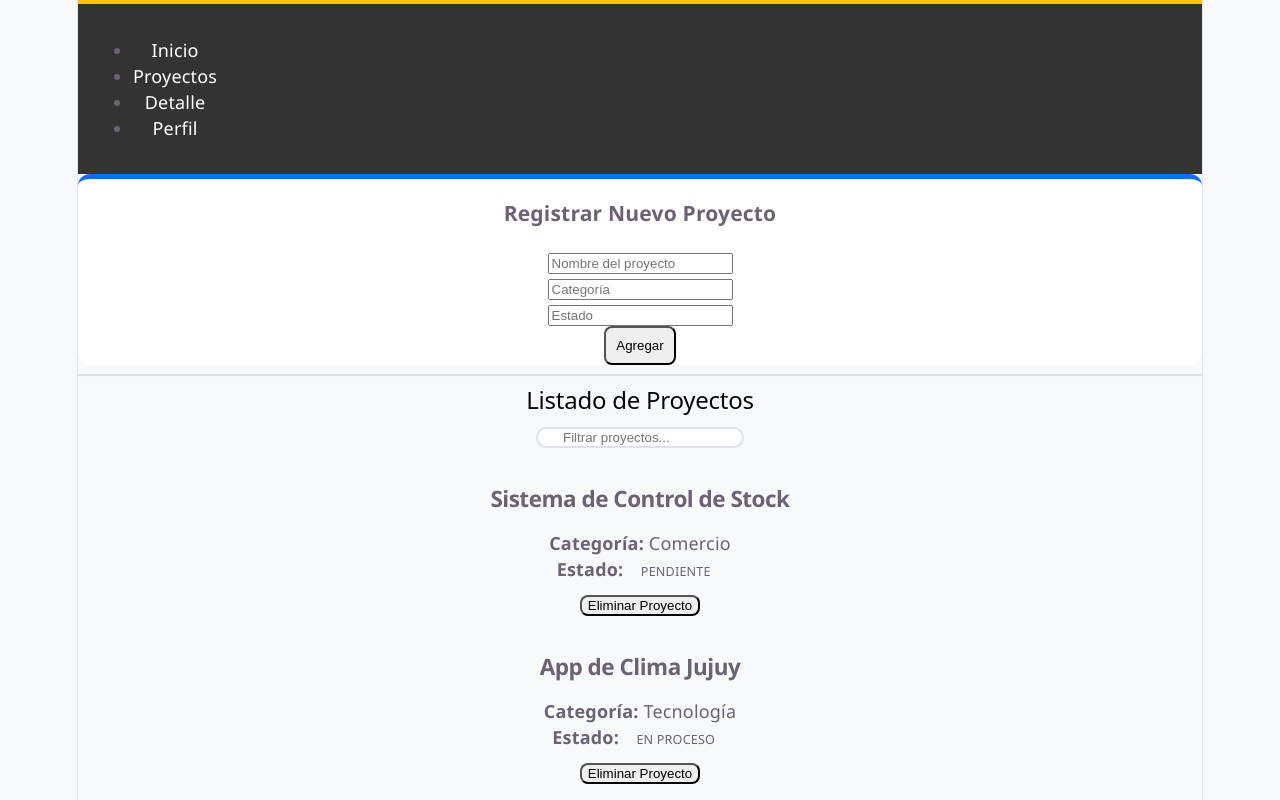
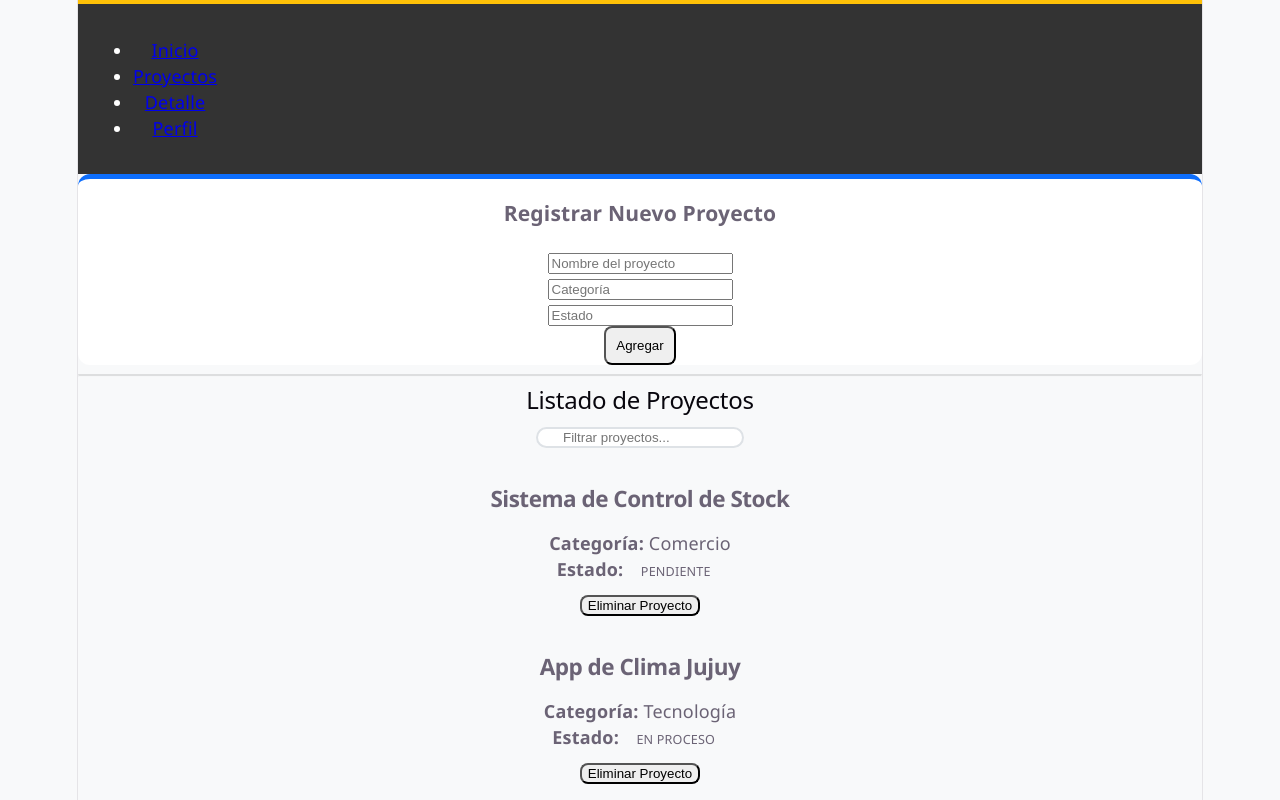
Before and after one commit to MartinAmante/pv_tp3_Grupo9, a React (Vite) app: page / in a window 1280 px wide. Shown: the top 800 px of the page. Built offline with nearby package versions, Linux system fonts and the light colour scheme.

Commit message:
agrego el css para el nav y actualizo mi branch - Fernando Galian

```diff
--- a/src/assets/css/nav.css
+++ b/src/assets/css/nav.css
@@ -6,7 +6,7 @@
   gap: 20px;
 }
 
-.navbar a {
+.navbar li {
   color: white;
   text-decoration: none;
 }
```
